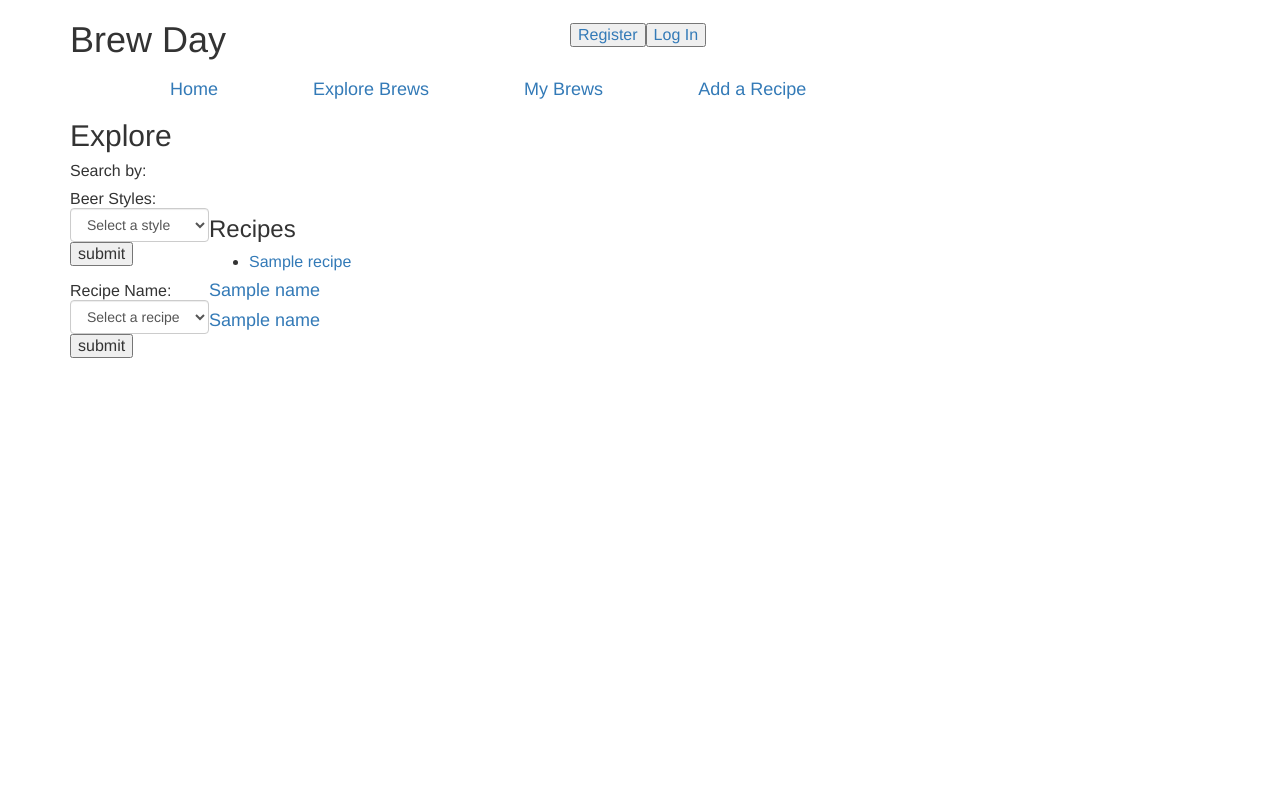
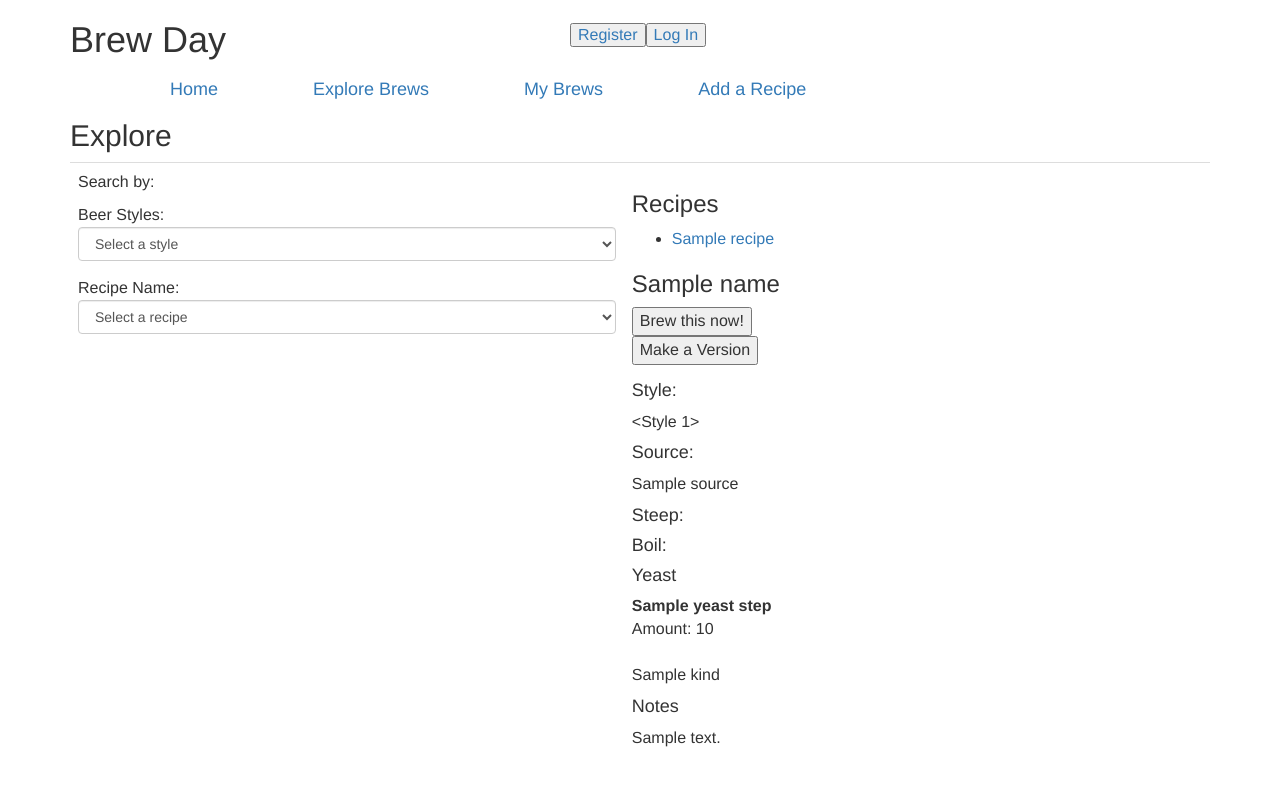
Before and after one commit to leskat47/brew-app-project, a Flask app: template templates/explore_brews.html in a window 1280 px wide. Shown: the top 786 px of the page. Run offline with Flask 2, Linux system fonts and the light colour scheme; tables that the repository leaves empty hold one stand-in row (values such as "Sample post"); the template is opened without the code that fills it: values that come from a table or form of the project are taken from there, most other values are stand-ins (such as "Sample title", 1, 10 or a date in 2020); some libraries are stand-ins or nearby versions.

Commit message:
Condensed search and recipe display onto one page.

```diff
--- a/server.py
+++ b/server.py
@@ -1,6 +1,7 @@
 from flask import Flask, render_template, redirect, request, flash, session, url_for, send_from_directory
 from model import User, Recipe, Brew, Style, Extract, Hop, Misc, Yeast, Fermentable, YeastIns, HopIns, FermIns, MiscIns, ExtIns, connect_to_db, db
 from feeder import load_recipes, load_hops_ins, load_ferm_ins, load_ext_ins, load_misc_ins, load_yeast_ins
+from builder import feed_recipe_form, get_recipe_info, get_selectlists
 import xml.etree.ElementTree as ET
 import os
 from werkzeug import secure_filename
@@ -16,7 +17,6 @@ app.config['ALLOWED_EXTENSIONS'] = set(['xml'])
 
 # ROUTES:
 # /explore      -> populate dropdown searches. On post, return recipe names
-# /recipe/recipename -> collect recipe info and display it
 # /mybrews      -> collect brews associated with user, show table of selected brew info,
 #               populate dropdowns, return search results
 # /addbrew      -> Passthrough route from recipe page that adds a brew and produces new brew_id
@@ -41,7 +41,7 @@ def index():
 @app.route('/explore', methods=['GET', 'POST'])
 def show_explore():
 
-    selectlist_recipes, selectlist_styles, selectlist_user, sel_user_styles = get_selectlists()
+    selectlist_recipes, selectlist_styles, selectlist_user, sel_user_styles = get_selectlists(session["user_id"])
 
     # If a submit button is clicked, post request is called. For selected style, show recipe list.
     # For recipe selected, show recipe.
@@ -49,60 +49,41 @@ def show_explore():
         # Render either recipe list for style selection or recipe
         if request.form.get("style"):
             style = request.form.get("style")
+            list_recipes = []
             for recipe in Recipe.query.filter_by(style_name=style).all():
                 list_recipes.append(recipe.name)
-            return render_template("explore_brews.html", list_recipes=list_recipes, selectlist_recipes=selectlist_recipes, selectlist_styles=selectlist_styles)
+            return render_template("explore_brews.html", list_recipes=list_recipes,
+                                   selectlist_recipes=selectlist_recipes,
+                                   selectlist_styles=selectlist_styles)
         elif request.form.get("recipe"):
             recipe = request.form.get("recipe")
-            display_recipe = Recipe.query.filter_by(name=recipe).one()
-            name = display_recipe.name
+            # display_recipe = Recipe.query.filter_by(name=recipe).one()
+            # name = display_recipe.name
+            name, source, style, batch_size, batch_units, notes, hop_steps, ext_steps, ferm_steps, misc_steps, yeast_steps = get_recipe_info(recipe)
+
             return render_template("explore_brews.html", selectlist_recipes=selectlist_recipes,
-                                   selectlist_styles=selectlist_styles, name=name)
+                                   selectlist_styles=selectlist_styles, name=name, source=source, style=style,
+                                   notes=notes, hop_steps=hop_steps, ext_steps=ext_steps, ferm_steps=ferm_steps,
+                                   misc_steps=misc_steps, yeast_steps=yeast_steps)
+
 
     return render_template("explore_brews.html", selectlist_recipes=selectlist_recipes,
                            selectlist_styles=selectlist_styles, selectlisrt_user=selectlist_user,
                            sel_user_styles=sel_user_styles)
 
 
-def get_selectlists():
-    # Create lists of recipes and styles which will show in the dropdown selections. list_recipes will
-    # hold a list of recipes within a style when style type is selected.
+# @app.route('/recipe/<string:recipe>')
+# def get_recipes(recipe):
+#     name, source, style, batch_size, batch_units, notes, hop_steps, ext_steps, ferm_steps, misc_steps, yeast_steps = get_recipe_info(recipe)
 
-    selectlist_recipes = []
-    selectlist_styles = []
-    selectlist_user = []
-    selectlist_user_styles = []
-    for recipe_obj in Recipe.query.filter_by(public="yes"):
-        selectlist_recipes.append(recipe_obj.name)
-    for style_obj in Style.query.all():
-        selectlist_styles.append(style_obj.style_name)
-    for brew_obj in Brew.query.filter_by(user_id=session["user_id"]):
-        recipe = Recipe.query.filter_by(recipe_id=brew_obj.recipe_id).one()
-        if recipe.name not in selectlist_user:
-            selectlist_user.append(recipe.name)
-        if recipe.style_name not in selectlist_user_styles:
-            selectlist_user_styles.append(recipe.style_name)
-
-    selectlist_recipes = sorted(selectlist_recipes)
-    selectlist_styles = sorted(selectlist_styles)
-    selectlist_user = sorted(selectlist_user)
-    selectlist_user_styles = sorted(selectlist_user_styles)
-
-    return (selectlist_recipes, selectlist_styles, selectlist_user, selectlist_user_styles)
-
-
-@app.route('/recipe/<string:recipe>')
-def get_recipes(recipe):
-    name, source, style, batch_size, batch_units, notes, hop_steps, ext_steps, ferm_steps, misc_steps, yeast_steps = get_recipe_info(recipe)
-
-    return render_template("recipe.html", name=name, source=source, style=style,
-                           notes=notes, hop_steps=hop_steps, ext_steps=ext_steps, ferm_steps=ferm_steps,
-                           misc_steps=misc_steps, yeast_steps=yeast_steps)
+#     return render_template("recipe.html", name=name, source=source, style=style,
+#                            notes=notes, hop_steps=hop_steps, ext_steps=ext_steps, ferm_steps=ferm_steps,
+#                            misc_steps=misc_steps, yeast_steps=yeast_steps)
 
 
 @app.route('/mybrews', methods=['GET', 'POST'])
 def show_mybrews():
-    selectlist_recipes, selectlist_styles, selectlist_user, sel_user_styles = get_selectlists()
+    selectlist_recipes, selectlist_styles, selectlist_user, sel_user_styles = get_selectlists(session["user_id"])
     if Brew.query.filter_by(user_id=session["user_id"]).all() == []:
         return render_template("nobrews.html")
     # Get a list of all brew objects for our user
@@ -163,9 +144,18 @@ def get_brewlist(all_brews):
     return brewlist
 
 
-# @app.route('/checkbrew/')
-#     recipe_id = Recipe.query.filter_by(name=recipe).one().recipe_id
-#     new_brew = Brew(user_id=user_id, recipe_id=recipe_id, date=date)
+@app.route('/check_brew', methods=['GET', 'POST'])
+def check_brew():
+    recipe = request.form.get("name")
+    user_id = session["user_id"]
+    date = datetime.date.today()
+    print (date)
+
+    recipe_id = Recipe.query.filter_by(name=recipe).one().recipe_id
+    if Brew.query.filter_by(user_id=user_id, recipe_id=recipe_id, date=date).all():
+        return "duplicate"
+    else:
+        return redirect('/addbrew/' + recipe)
 
 
 @app.route('/addbrew/<string:recipe>')
@@ -175,8 +165,8 @@ def add_brew(recipe):
     recipe_id = Recipe.query.filter_by(name=recipe).one().recipe_id
     new_brew = Brew(user_id=user_id, recipe_id=recipe_id, date=date)
 
-    if Brew.query.filter_by(user_id=user_id, recipe_id=recipe_id, date=date):
-        flash("The database already shows a brew for this recipe today. Adding another for you.")
+    # if Brew.query.filter_by(user_id=user_id, recipe_id=recipe_id, date=date):
+    #     flash("The database already shows a brew for this recipe today. Adding another for you.")
 
     db.session.add(new_brew)
     db.session.commit()
@@ -254,6 +244,8 @@ def show_brew_recipe(recipe):
     for add in boil:
         if add.time not in times:
             times.append(add.time)
+        # if add.time not in times and add.time < 1:
+        #     times.append(0)
     sorted(times, reverse=True)
     iter = 0
     timerset = {}
@@ -265,6 +257,8 @@ def show_brew_recipe(recipe):
         else:
             timerset[time] = time
         iter += 1
+
+
 
         for add in boil:
             new_ing = {}
@@ -279,6 +273,7 @@ def show_brew_recipe(recipe):
                 new_ing["amount"] = add.amount
                 new_ing["units"] = add.units
             boiltime[time].append(new_ing)
+    print timerset
 
     def collect_instructions(list_name, cls_name, cls_ins_name, theid):
         instructions = cls_ins_name.query.filter_by(recipe_id=recipe_id).all()
@@ -295,7 +290,6 @@ def show_brew_recipe(recipe):
                 add_dict["units"] = "ounces"
 
             list_name.append(add_dict)
-            print "*******************************************************", list_name
             return list_name
 
     # Make a list of dicts for grain info
@@ -345,7 +339,7 @@ def delete_brew(brew_id):
 def enter_recipe():
     if request.method == "POST":
         data = request.get_json()
-
+        # print "*****************************************************", data
         grains = data['grains']
         extracts = data['extracts']
         hops = data['hops']
@@ -362,6 +356,7 @@ def enter_recipe():
         batch_size = data["batch_size"]
         new_recipe = Recipe(name=name, source=source, user_id=user_id, public=public,
                             notes=notes, style_name=style_name, batch_size=batch_size)
+        print new_recipe
         db.session.add(new_recipe)
         db.session.commit()
 
@@ -380,16 +375,17 @@ def enter_recipe():
             db.session.commit()
 
         # Extract Instructions
-        for i in range(0, len(data['extracts']), 3):
-            extract_name = extracts[i]["value"]
-            extract_id = Extract.query.filter_by(name=extract_name)[0].extract_id
-            extract_amount = extracts[i+1]["value"]
-            extract_units = extracts[i+2]["value"]
+        if extracts:
+            for i in range(0, len(data['extracts']), 3):
+                extract_name = extracts[i]["value"]
+                extract_id = Extract.query.filter_by(name=extract_name)[0].extract_id
+                extract_amount = extracts[i+1]["value"]
+                extract_units = extracts[i+2]["value"]
 
-            new_extins = ExtIns(recipe_id=recipe_id, extract_id=extract_id, amount=extract_amount,
-                                units=extract_units)
-            db.session.add(new_extins)
-            db.session.commit()
+                new_extins = ExtIns(recipe_id=recipe_id, extract_id=extract_id, amount=extract_amount,
+                                    units=extract_units)
+                db.session.add(new_extins)
+                db.session.commit()
 
         # Hops Instructions
         for i in range(0, len(data['hops']), 6):
@@ -407,25 +403,26 @@ def enter_recipe():
             db.session.commit()
 
         # Misc Instructions
-        for i in range(0, len(data['miscs']), 5):
-            misc_name = miscs[i]["value"]
-            misc_id = Misc.query.filter_by(name=misc_name)[0].misc_id
-            misc_amount = miscs[i+1]["value"]
-            misc_phase = miscs[i+2]["value"]
-            misc_time = miscs[i+3]["value"]
-            misc_units = miscs[i+4]["value"]
-            new_miscins = MiscIns(recipe_id=recipe_id, misc_id=misc_id, phase=misc_phase, amount=misc_amount,
-                                  time=misc_time, units=misc_units)
-            db.session.add(new_miscins)
-            db.session.commit()
+        if miscs != []:
+            for i in range(0, len(data['miscs']), 5):
+                misc_name = miscs[i]["value"]
+                misc_id = Misc.query.filter_by(name=misc_name)[0].misc_id
+                misc_amount = miscs[i+1]["value"]
+                misc_phase = miscs[i+2]["value"]
+                misc_time = miscs[i+3]["value"]
+                misc_units = miscs[i+4]["value"]
+                new_miscins = MiscIns(recipe_id=recipe_id, misc_id=misc_id, phase=misc_phase, amount=misc_amount,
+                                      time=misc_time, units=misc_units)
+                db.session.add(new_miscins)
+                db.session.commit()
 
         # Yeast Instructions
         for i in range(0, len(data['yeasts']), 4):
             yeast_name = yeasts[i]["value"]
             yeast_id = Yeast.query.filter_by(name=yeast_name)[0].yeast_id
             yeast_amount = yeasts[i+1]["value"]
-            yeast_units = yeast[i+2]["value"]
-            yeast_phase = yeast[i+3]["value"]
+            yeast_units = yeasts[i+2]["value"]
+            yeast_phase = yeasts[i+3]["value"]
             new_yeastins = YeastIns(recipe_id=recipe_id, id=yeast_id, amount=yeast_amount, units=yeast_units, phase=yeast_phase)
             db.session.add(new_yeastins)
             db.session.commit
@@ -563,123 +560,6 @@ def logout():
     return redirect("/")
 
 
-# Build lists for recipe form drop downs
-def feed_recipe_form():
-    selectlist_styles = []
-    for style_obj in Style.query.all():
-        if style_obj.style_name not in selectlist_styles:
-            selectlist_styles.append(style_obj.style_name)
-    grains = Fermentable.query.all()
-    extracts = Extract.query.all()
-    hops = Hop.query.all()
-    miscs = Misc.query.all()
-    yeasts = Yeast.query.all()
-
-    grain_choice = []
-    for g in grains:
-        if g.name not in grain_choice:
-            grain_choice.append(g.name)
-    extract_choice = []
-    for e in extracts:
-        if e.name not in extract_choice:
-            extract_choice.append(e.name)
-    hop_choice = []
-    for h in hops:
-        if h.name not in hop_choice:
-            hop_choice.append(h.name)
-    misc_choice = []
-    for m in miscs:
-        if m.name not in misc_choice:
-            misc_choice.append(m.name)
-    yeast_choice = []
-    for y in yeasts:
-        if y.name not in yeast_choice:
-            yeast_choice.append(y.name)
-
-    grain_choice = sorted(grain_choice)
-    extract_choice = sorted(extract_choice)
-    hop_choice = sorted(hop_choice)
-    misc_choice = sorted(misc_choice)
-    yeast_choice = sorted(yeast_choice)
-    selectlist_styles = sorted(selectlist_styles)
-
-    return grain_choice, extract_choice, hop_choice, misc_choice, yeast_choice, selectlist_styles
-
-
-def get_recipe_info(recipe):
-    display_recipe = Recipe.query.filter_by(name=recipe).one()
-    name = display_recipe.name
-    source = display_recipe.source
-    style = display_recipe.style_name
-    batch_size = display_recipe.batch_size
-    batch_units = display_recipe.batch_units
-    if display_recipe.notes == "":
-        notes = "There are no notes for this recipe."
-    else:
-        notes = display_recipe.notes
-
-    hops = display_recipe.hins
-    hop_dict = {}
-    hop_steps = []
-    for ingredient in hops:
-        hop_dict["name"] = ingredient.hop.name
-        hop_dict["form"] = ingredient.hop.form
-        hop_dict["amount"] = ingredient.amount
-        hop_dict["units"] = ingredient.units
-        hop_dict["phase"] = ingredient.phase
-        hop_dict["time"] = ingredient.time
-        hop_dict["kind"] = ingredient.kind
-        hop_steps.append(hop_dict.copy())
-
-    extracts = display_recipe.eins
-    ext_dict = {}
-    ext_steps = []
-    for ingredient in extracts:
-        ext_dict["name"] = ingredient.extract.name
-        ext_dict["kind"] = ingredient.extract.kind
-        ext_dict["amount"] = ingredient.amount
-        ext_dict["units"] = ingredient.units
-        ext_dict["phase"] = "Boil"
-        ext_steps.append(ext_dict.copy())
-
-    ferms = display_recipe.fins
-    ferm_dict = {}
-    ferm_steps = []
-    for ingredient in ferms:
-        ferm_dict["name"] = ingredient.fermentable.name
-        ferm_dict["kind"] = ingredient.fermentable.kind
-        ferm_dict["amount"] = ingredient.amount
-        ferm_dict["units"] = ingredient.units
-        ferm_dict["phase"] = "Steep"
-        ferm_steps.append(ferm_dict.copy())
-
-    if display_recipe.mins:
-        misc = display_recipe.mins
-        misc_dict = {}
-        misc_steps = []
-        for ingredient in misc:
-            misc_dict["name"] = ingredient.misc.name
-            misc_dict["kind"] = ingredient.misc.kind
-            misc_dict["phase"] = ingredient.misc.use
-            misc_dict["amount"] = ingredient.amount
-            misc_dict["units"] = ingredient.units
-            misc_dict["time"] = ingredient.time
-            misc_steps.append(misc_dict.copy())
-    else:
-        misc_steps = None
-
-    yeasts = display_recipe.yins
-    yeast_dict = {}
-    yeast_steps = []
-    for ingredient in yeasts:
-        yeast_dict["name"] = ingredient.yeast.name
-        yeast_dict["amount"] = ingredient.amount
-        yeast_dict["kind"] = ingredient.yeast.kind
-        yeast_dict["form"] = ingredient.yeast.form
-        yeast_dict["units"] = ingredient.units
-        yeast_steps.append(yeast_dict.copy())
-
-    return (name, source, style, batch_size, batch_units, notes, hop_steps, ext_steps, ferm_steps, misc_steps, yeast_steps)
 
 if __name__ == "__main__":
 
--- a/templates/explore_brews.html
+++ b/templates/explore_brews.html
@@ -1,36 +1,36 @@
 {% extends 'base.html' %}
 {% block content %}
+<script src="/static/recipe.js"></script>
 <h2>Explore</h2>
-<table>
+<table class="table">
 	<tr>
 		<td>
 			<form action="/explore" method="POST">
 				<p>Search by:</p>
 				<div>
-					Beer Styles: <select name="style" id="style_list" class="form-control">
+					Beer Styles: <select id="style" name="style" id="style_list" class="form-control">
 						<option selected disabled>Select a style</option>
 						{% for style in selectlist_styles %}
 						<option value="{{ style }}">{{ style }}</option>
 						{% endfor %}
 					</select>
-					<input type="submit" value="submit">
 				</div>
 			</form>
 			<form action="/explore" method="POST">
 
 				<div>
-					Recipe Name: <select name="recipe" class="form-control">
+					Recipe Name: <select id="recipe" name="recipe" class="form-control">
 						<option selected disabled>Select a recipe</option>
 						{% for recipe in selectlist_recipes %}
 						<option value="{{ recipe }}">{{ recipe }}</option>
 						{% endfor %}
 					</select>
-					<input type="submit" value="submit">
 				</div>
 			</form>
 
 		</td>
 		<td>
+
 		{% if list_recipes %}
 			<h3>Recipes</h3>
 			<ul>
@@ -40,13 +40,65 @@
 			</ul>
 		{% endif %}
 		{% if name %}
-			<h4><a href="/recipe/{{ name }}">{{ name }}</a></h4>
+			<div>
+			<h3>{{ name }}</h3> <input type="button" id="makerecipe" name="{{ name }}" value="Brew this now!">
+				<form action="/editrecipe/{{ name }}">
+				<input type="submit" name="editrecipe" value="Make a Version">
+				</form>
+			<h4>Style:</h4> {{ style }}<br>
+			{% if source %}
+				<h4>Source:</h4> {{ source }}<br>
+			{% endif %}
+			<h4>Steep:</h4>
+			{% for ferm in ferm_steps %}
+		<!-- 		{% if ferm.kind == "Grain" %} -->
+					<strong>{{ ferm.name }}</strong>
+					Amount: {{ ferm.amount }}<br>
+		<!-- 		{% endif %} -->
+			{% endfor %}
+
+			<h4>Boil:</h4>
+		<!--
+			{% for ferm in ferm_steps %}
+				{% if ferm.kind != "Grain" %}
+					<strong>Sugars:</strong>
+					{{ ferm.name }}
+					Amount: {{ ferm.amount }}
+				{% endif %}
+			{% endfor %} -->
+			{% if misc_steps%}
+				{% for misc in misc_steps %}
+					{% if misc.phase == "Boil" %}
+					<strong>{{ misc.name }}</strong>
+					Amount: {{misc.amount }}
+					Type: {{ misc.kind }}
+					Time: {{ misc.time }}
+					{% endif %}
+				{% endfor %}
+			{% endif %}
+			{% for hop in hop_steps %}
+				{% if hop.phase == "Boil" %}
+				<p>
+					<strong>{{ hop.name }}</strong><br>
+					Form: {{ hop.form }}<br>
+					Amount: {{ hop.amount }}<br>
+					Type: {{ hop.kind }}<br>
+					Time: {{ hop.time }}<br>
+				</p>
+				{% endif %}
+			{% endfor %}
+			<h4>Yeast</h4>
+			{% for yeast in yeast_steps %}
+				<strong>{{ yeast.name }}</strong><br>
+				Amount: {{ yeast.amount }}<br>
+				{{ yeast.form }}<br>
+				{{ yeast.kind }}<br>
+			{% endfor %}
+			<h4>Notes</h4>
+			{{ notes }}
+			</div>
 		{% endif %}
-		{% if names %}
-			{% for name in names %}
-			<h4><a href="/recipe/{{ name }}">{{ name }}</a></h4>
-			{% endfor %}
-		{% endif %}
+
 
 		</td>
 	</tr>
```
